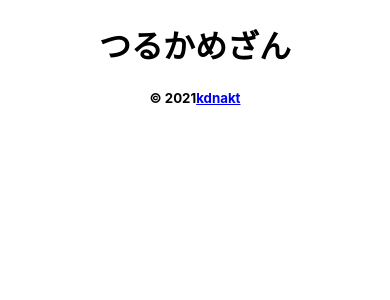
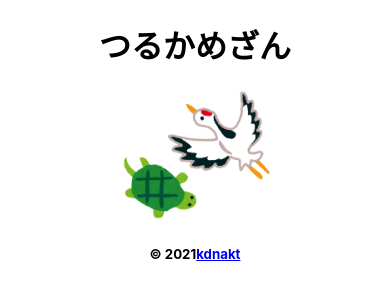
Before and after one commit to kdnakt/ct-scan, a React (Create React App) app: page / in a window 390 px wide. Shown: the top 300 px of the page. Built offline with nearby package versions, Linux system fonts and the light colour scheme.

Commit message:
add image

```diff
--- a/src/App.tsx
+++ b/src/App.tsx
@@ -2,11 +2,13 @@ import React from 'react';
 import './App.css';
 import { AppFooter } from './AppFooter';
 import { AppHeader } from './AppHeader';
+import { AppImage } from './AppImage';
 
 function App() {
   return (
     <div className="App">
       <AppHeader />
+      <AppImage />
       <AppFooter />
     </div>
   );
--- /dev/null
+++ b/src/AppImage.tsx
@@ -0,0 +1,10 @@
+
+export const AppImage = () => {
+    return (
+        <h4 style={{textAlign: 'center'}}>
+            <img alt="Crane and Turtle"
+                className="app_image"
+                src="ct.png" />
+        </h4>
+    )
+}
--- a/src/index.css
+++ b/src/index.css
@@ -1,13 +1,29 @@
 body {
-  margin: 0;
-  font-family: -apple-system, BlinkMacSystemFont, 'Segoe UI', 'Roboto', 'Oxygen',
-    'Ubuntu', 'Cantarell', 'Fira Sans', 'Droid Sans', 'Helvetica Neue',
-    sans-serif;
-  -webkit-font-smoothing: antialiased;
-  -moz-osx-font-smoothing: grayscale;
+    margin: 0;
+    font-family: -apple-system, BlinkMacSystemFont, 'Segoe UI', 'Roboto', 'Oxygen', 'Ubuntu', 'Cantarell', 'Fira Sans', 'Droid Sans', 'Helvetica Neue', sans-serif;
+    -webkit-font-smoothing: antialiased;
+    -moz-osx-font-smoothing: grayscale;
 }
 
 code {
-  font-family: source-code-pro, Menlo, Monaco, Consolas, 'Courier New',
-    monospace;
+    font-family: source-code-pro, Menlo, Monaco, Consolas, 'Courier New', monospace;
 }
+
+
+/* app css */
+
+.app_image {
+    width: 15%;
+}
+
+@media screen and (max-width: 767px) {
+    .app_image {
+        width: 30%;
+    }
+}
+
+@media screen and (max-width: 400px) {
+    .app_image {
+        width: 40%;
+    }
+}
```
